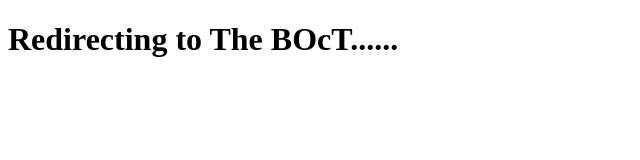
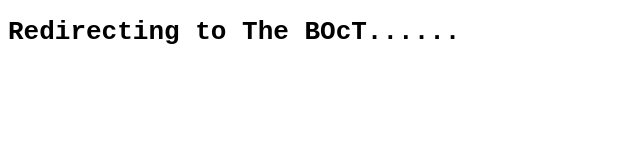
Before and after one commit to The-UCS-Variable/The-BOcT, a plain HTML site: page index.html in a window 1280 px wide. Shown: the whole page, without its empty margins (0-640 px from the left). Drawn offline with Linux system fonts and the light colour scheme.

Commit message:
Update index.html

```diff
--- a/index.html
+++ b/index.html
@@ -3,6 +3,11 @@
    <head>
       <title>The BOcT</title>
       <meta http-equiv = "refresh" content = "3; url = https://the-boct.github.io/" />
+      <style>
+         h1{
+            font-family: monospace;
+         }
+      </style>
    </head>
    <body>
       <h1>Redirecting to The BOcT......</h1>
```
